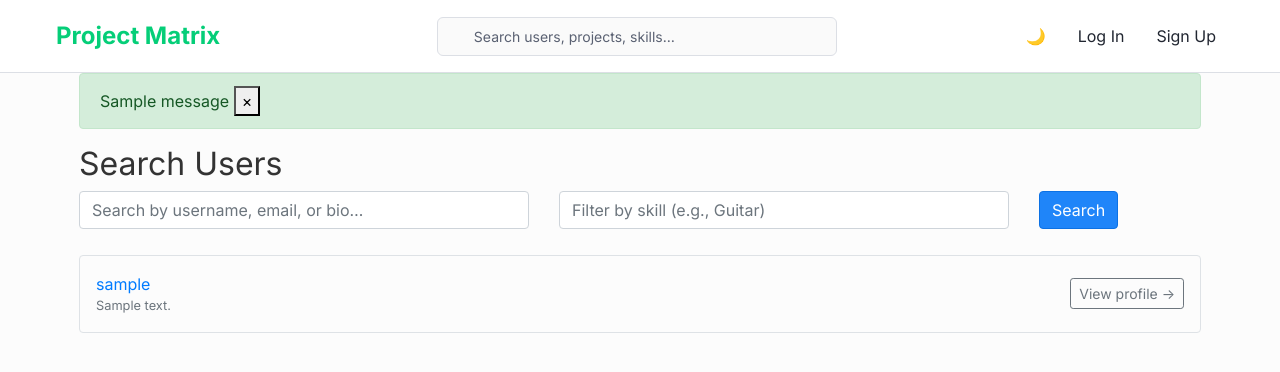
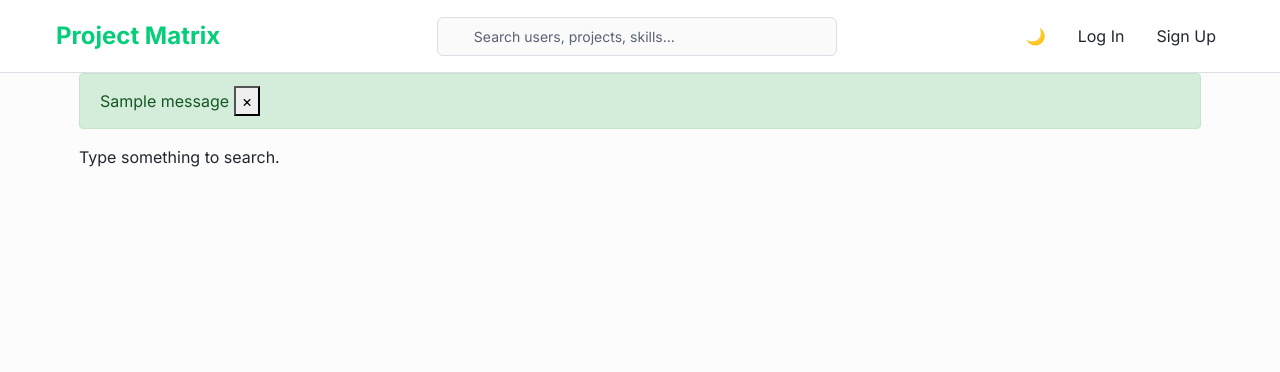
Before and after one commit to Archamat/Project-Matrix, a Flask app: page /search/ in a window 1280 px wide. Shown: the top 372 px of the page. Run offline with Flask 3, Linux system fonts and the light colour scheme; tables that the repository leaves empty hold one stand-in row (values such as "Sample post"); one stand-in notice (Sample message) is shown; some libraries are stand-ins or nearby versions.

Commit message:
bugfix and correcting route structure

```diff
--- a/app/search/routes.py
+++ b/app/search/routes.py
@@ -1,143 +1,7 @@
-from flask import render_template, request
+from .search import handle_search
 from app.search import bp
-from sqlalchemy import or_, func
-from app.auth.models import User
-from app.profile.models import Skill, UserSkill
-from app.projects.models import Project
 
-
-@bp.route("/", methods=["GET"])
-# --- USERS ---
-@bp.get("/users")
-def search_users():
-    q = (request.args.get("q") or "").strip()
-    skill = (request.args.get("skill") or "").strip()
-    page = request.args.get("page", 1, type=int)
-    per_page = 20
-
-    query = User.query
-    if q:
-        like = f"%{q}%"
-        query = query.filter(
-            or_(
-                User.username.ilike(like),
-                User.email.ilike(like),
-                func.coalesce(User.bio, "").ilike(like),
-            )
-        )
-    if skill:
-        query = (
-            query.join(User.skills)
-            .join(UserSkill.skill)
-            .filter(Skill.name.ilike(skill))
-        )
-
-    query = query.distinct(User.id).order_by(User.username.asc())
-    pagination = query.paginate(page=page, per_page=per_page, error_out=False)
-
-    return render_template(
-        "search/users.html",
-        users=pagination.items,
-        pagination=pagination,
-        q=q,
-        skill=skill,
-    )
-
-
-# --- PROJECTS ---
-@bp.get("/projects")
-def search_projects():
-    q = (request.args.get("q") or "").strip()
-    page = request.args.get("page", 1, type=int)
-    per_page = 20
-
-    query = Project.query
-    if q:
-        like = f"%{q}%"
-        query = query.filter(
-            or_(
-                Project.name.ilike(like),
-                func.coalesce(Project.description, "").ilike(like),
-            )
-        )
-
-    pagination = query.order_by(Project.updated_at.desc()).paginate(
-        page=page, per_page=per_page, error_out=False
-    )
-
-    return render_template(
-        "search/projects.html", projects=pagination.items, pagination=pagination, q=q
-    )
-
-
-# --- SKILLS ---
-@bp.get("/skills")
-def search_skills():
-    q = (request.args.get("q") or "").strip()
-    page = request.args.get("page", 1, type=int)
-    per_page = 20
-
-    query = Skill.query
-    if q:
-        like = f"%{q}%"
-        query = query.filter(Skill.name.ilike(like))
-
-    pagination = query.order_by(Skill.name.asc()).paginate(
-        page=page, per_page=per_page, error_out=False
-    )
-
-    return render_template(
-        "search/skills.html", skills=pagination.items, pagination=pagination, q=q
-    )
-
-
+@bp.route('/', methods=['GET'])
 @bp.get("/all")
 def search_all():
-    q = (request.args.get("q") or "").strip()
-    if not q:
-        return render_template(
-            "search/all.html",
-            q="",
-            users=[],
-            projects=[],
-            skills=[],
-            counts={"users": 0, "projects": 0, "skills": 0},
-            preview_limit=5,
-        )
-
-    like = f"%{q}%"
-    PREVIEW = 5
-
-    # Users
-    users_q = User.query.filter(
-        (User.username.ilike(like)) | (func.coalesce(User.bio, "").ilike(like))
-    )
-    users_preview = users_q.order_by(User.username.asc()).limit(PREVIEW).all()
-    users_count = users_q.count()
-
-    # Projects (no created_at)
-    projects_q = Project.query.filter(
-        (Project.name.ilike(like))
-        | (func.coalesce(Project.description, "").ilike(like))
-    )
-    projects_preview = projects_q.order_by(Project.name.asc()).limit(PREVIEW).all()
-    projects_count = projects_q.count()
-
-    # Skills
-    skills_q = Skill.query.filter(Skill.name.ilike(like))
-    skills_preview = skills_q.order_by(Skill.name.asc()).limit(PREVIEW).all()
-    skills_count = skills_q.count()
-
-    return render_template(
-        "search/all.html",
-        q=q,
-        users=users_preview,
-        projects=projects_preview,
-        skills=skills_preview,
-        counts={
-            "users": users_count,
-            "projects": projects_count,
-            "skills": skills_count,
-        },
-        preview_limit=PREVIEW,
-    )
+    return handle_search()
--- /dev/null
+++ b/app/search/search.py
@@ -0,0 +1,52 @@
+from flask import render_template, request
+from sqlalchemy import func
+from app.auth.models import User
+from app.profile.models import Skill
+from app.projects.models import Project
+
+
+def handle_search():
+    q = (request.args.get("q") or "").strip()
+    PREVIEW = 5
+    if not q:
+        return render_template(
+            "search/all.html",
+            q="",
+            users=[],
+            projects=[],
+            skills=[],
+            counts={"users": 0, "projects": 0, "skills": 0},
+            preview_limit=PREVIEW,
+            message="Type something to search."
+        )
+
+    like = f"%{q}%"
+
+    # Users
+    users_q = User.query.filter(
+        (User.username.ilike(like)) | (func.coalesce(User.bio, "").ilike(like))
+    )
+    users_preview = users_q.order_by(User.username.asc()).limit(PREVIEW).all()
+    users_count = users_q.count()
+
+    # Projects (no created_at)
+    projects_q = Project.query.filter(
+        (Project.name.ilike(like)) | (func.coalesce(Project.description, "").ilike(like))
+    )
+    projects_preview = projects_q.order_by(Project.name.asc()).limit(PREVIEW).all()
+    projects_count = projects_q.count()
+
+    # Skills
+    skills_q = Skill.query.filter(Skill.name.ilike(like))
+    skills_preview = skills_q.order_by(Skill.name.asc()).limit(PREVIEW).all()
+    skills_count = skills_q.count()
+
+    return render_template(
+        "search/all.html",
+        q=q,
+        users=users_preview,
+        projects=projects_preview,
+        skills=skills_preview,
+        counts={"users": users_count, "projects": projects_count, "skills": skills_count},
+        preview_limit=PREVIEW,
+    )
--- a/app/templates/base.html
+++ b/app/templates/base.html
@@ -78,6 +78,40 @@
                 }
             });
         })();
+
+        document.addEventListener('submit', function (e) {
+            const form = e.target;
+
+            // Only handle forms that actually have a search input
+            const input = form.querySelector('input[name="q"], input[name="query"]');
+            if (!input) return;
+
+            const val = (input.value || '').trim();
+            if (val) return; // allow normal navigation
+
+            // Block navigation *before* it happens
+            e.preventDefault();
+            e.stopPropagation();
+            if (typeof e.stopImmediatePropagation === 'function') e.stopImmediatePropagation();
+
+            // Show (or reuse) an inline warning just below the form
+            let warn = form.nextElementSibling;
+            if (!warn || !warn.classList || !warn.classList.contains('search-inline-warn')) {
+                warn = document.createElement('div');
+                warn.className = 'search-inline-warn alert alert-warning mt-2 mb-0';
+                warn.setAttribute('role', 'alert');
+                form.insertAdjacentElement('afterend', warn);
+            }
+            warn.textContent = 'Please type something to search!';
+            warn.style.display = 'block';
+
+            input.focus();
+
+            // Auto-hide after 2.2s (reset timer if user tries repeatedly)
+            clearTimeout(warn._t);
+            warn._t = setTimeout(() => { warn.style.display = 'none'; }, 2200);
+            }, true); // <-- capture phase so we run before any bubbling handlers
+
     </script>
  {% block scripts %}{% endblock %}
 </body>
--- a/app/templates/search/all.html
+++ b/app/templates/search/all.html
@@ -1,5 +1,11 @@
 {% extends "base.html" %}
+
 {% block content %}
+  {% if message %}
+    <div class="search-placeholder">
+      <p class="muted">{{ message }}</p>
+    </div>
+  {% else %}
 
   <h2 class="mb-3">Search results for “{{ q }}”</h2>
 
@@ -17,7 +23,9 @@
           <div>
             <a href="{{ url_for('profile.view_profile', username=u.username) }}" class="fw-bold">{{ u.username }}</a>
             {% if u.bio %}
-            <div class="text-muted small">{{ u.bio[:140] }}{% if u.bio|length>140 %}…{% endif %}</div>
+              <div class="text-muted small">
+                {{ u.bio[:140] }}{% if u.bio|length > 140 %}…{% endif %}
+              </div>
             {% endif %}
           </div>
           <a class="btn btn-sm btn-outline-secondary" href="{{ url_for('profile.view_profile', username=u.username) }}">View profile →</a>
@@ -67,4 +75,5 @@
     </ul>
   </section>
 
+  {% endif %}
 {% endblock %}
--- a/app/templates/search/users.html
+++ /dev/null
@@ -1,69 +0,0 @@
-{% extends "base.html" %}
-
-{% block content %}
-<div class="users-container">
-    <h2>Search Users</h2>
-
-    <!-- Search form -->
-    <form method="GET" action="{{ url_for('search.search_users') }}" class="mb-3">
-        <div class="row g-2">
-            <div class="col-md-5">
-                <input class="form-control" name="q" value="{{ q or '' }}" placeholder="Search by username, email, or bio…">
-            </div>
-            <div class="col-md-5">
-                <input class="form-control" name="skill" value="{{ skill or '' }}" placeholder="Filter by skill (e.g., Guitar)">
-            </div>
-            <div class="col-md-2 d-grid">
-                <button class="btn btn-primary">Search</button>
-            </div>
-        </div>
-    </form>
-
-    <!-- Results -->
-    <ul class="list-unstyled">
-        {% for u in users %}
-        <li class="p-3 mb-2 border rounded">
-            <div class="d-flex justify-content-between align-items-center">
-                <div>
-                    <a href="{{ url_for('profile.view_profile', username=u.username) }}" class="fw-bold">
-                        {{ u.username }}
-                    </a>
-                    {% if u.bio %}
-                    <div class="text-muted small">
-                        {{ u.bio[:140] }}{% if u.bio|length > 140 %}…{% endif %}
-                    </div>
-                    {% endif %}
-                </div>
-                <a class="btn btn-sm btn-outline-secondary"
-                   href="{{ url_for('profile.view_profile', username=u.username) }}">
-                   View profile →
-                </a>
-            </div>
-        </li>
-        {% else %}
-        <p class="text-muted">No users found.</p>
-        {% endfor %}
-    </ul>
-
-    <!-- Pagination -->
-    {% if pagination.pages > 1 %}
-    <nav class="mt-3">
-        <ul class="pagination">
-            {% if pagination.has_prev %}
-                <li class="page-item">
-                    <a class="page-link" href="{{ url_for('search.search_users', q=q, skill=skill, page=pagination.prev_num) }}">&laquo;</a>
-                </li>
-            {% endif %}
-            <li class="page-item disabled">
-                <span class="page-link">Page {{ pagination.page }} / {{ pagination.pages }}</span>
-            </li>
-            {% if pagination.has_next %}
-                <li class="page-item">
-                    <a class="page-link" href="{{ url_for('search.search_users', q=q, skill=skill, page=pagination.next_num) }}">&raquo;</a>
-                </li>
-            {% endif %}
-        </ul>
-    </nav>
-    {% endif %}
-</div>
-{% endblock %}
```
Also changed, not shown: app/templates/search/projects.html (deleted, +0 -39 lines). Lines whose indentation alone changed are shown as unchanged.
